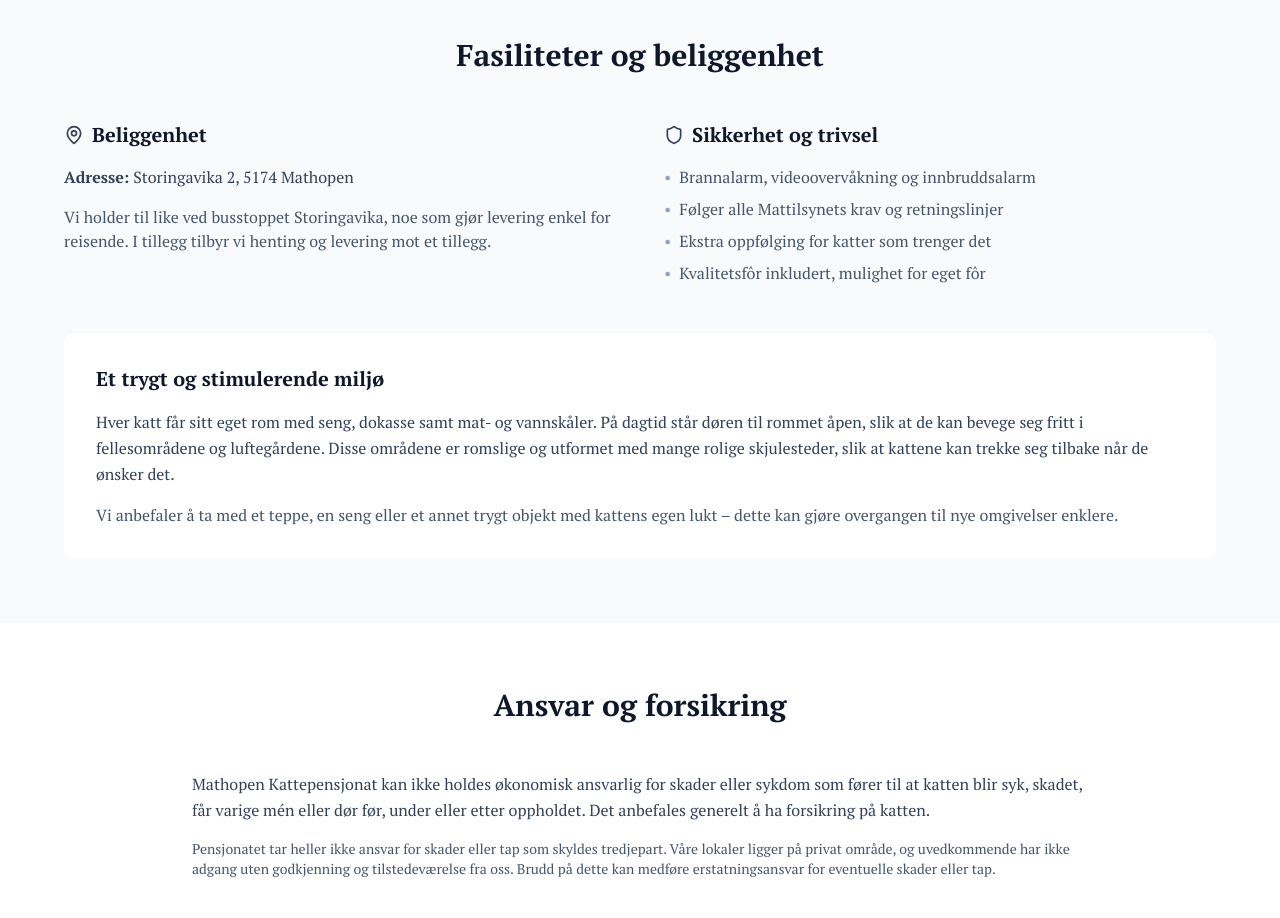
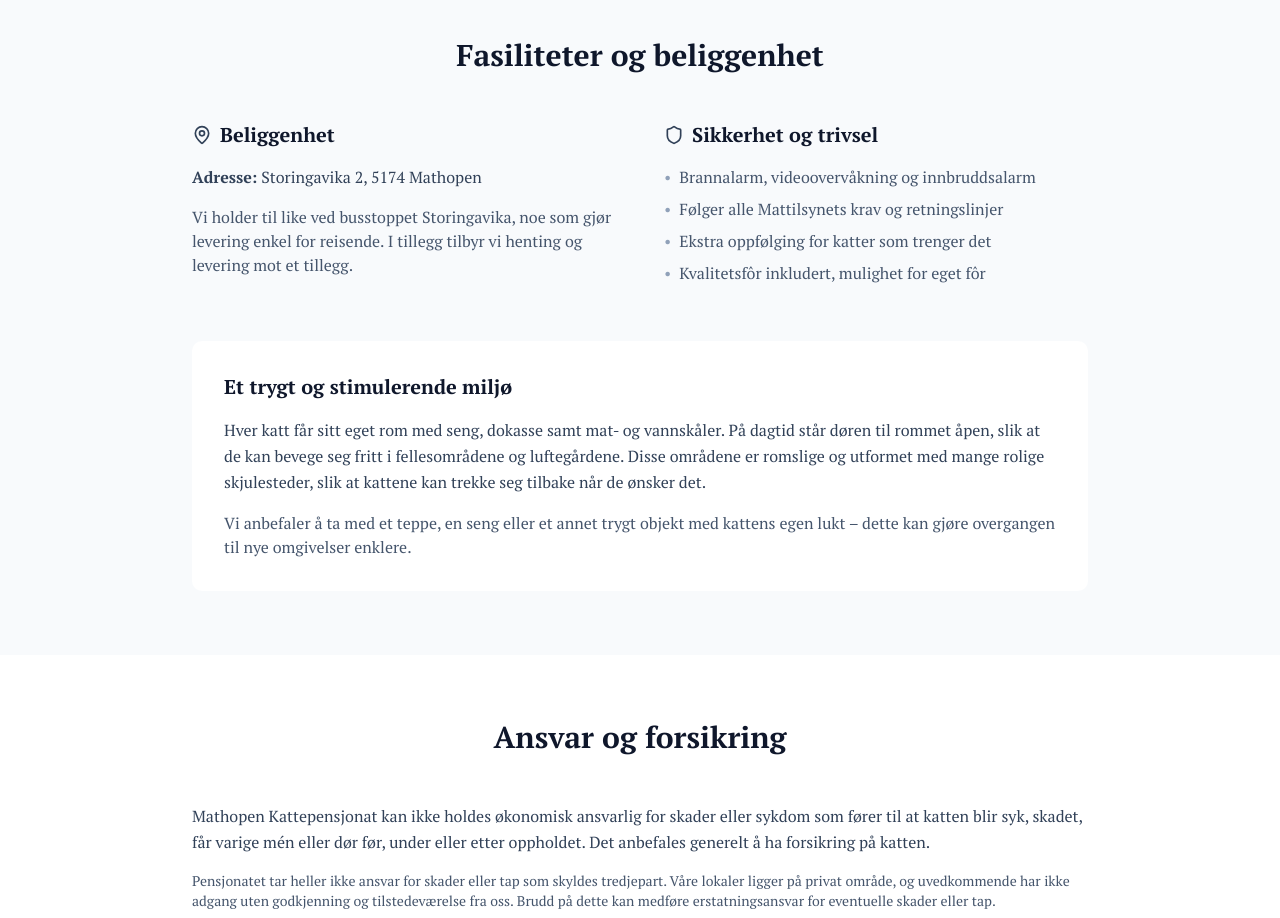
Before and after one commit to Sebastianmoldrup/mathopenkattepensjonat, a Next.js app: page / in a window 1280 px wide. Shown: the part 2160-3078 px from the top of the page. Built offline with nearby package versions, Linux system fonts and the light colour scheme.

Commit message:
fixed max width on facility section

```diff
--- a/app/page.tsx
+++ b/app/page.tsx
@@ -143,7 +143,7 @@ export default function Home() {
             Fasiliteter og beliggenhet
           </h2>
 
-          <div className="grid md:grid-cols-2 gap-12">
+          <div className="grid md:grid-cols-2 gap-12 max-w-4xl mx-auto">
             <div>
               <h3 className="text-xl font-semibold text-slate-900 mb-4 flex items-center">
                 <MapPin className="h-5 w-5 mr-2 text-slate-700" />
@@ -185,7 +185,7 @@ export default function Home() {
             </div>
           </div>
 
-          <div className="mt-12 p-8 bg-white rounded-lg">
+          <div className="mt-12 p-8 bg-white rounded-lg max-w-4xl mx-auto">
             <h3 className="text-xl font-semibold text-slate-900 mb-4">
               Et trygt og stimulerende miljø
             </h3>
```
